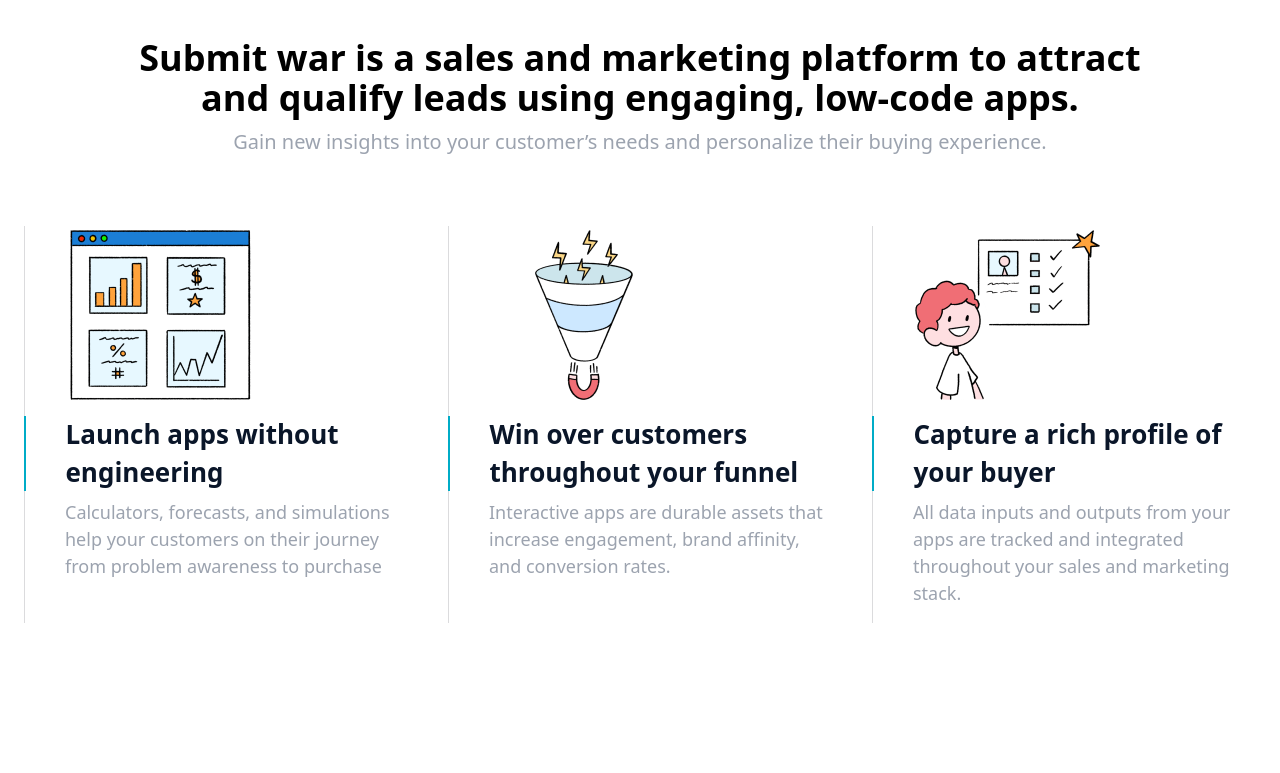
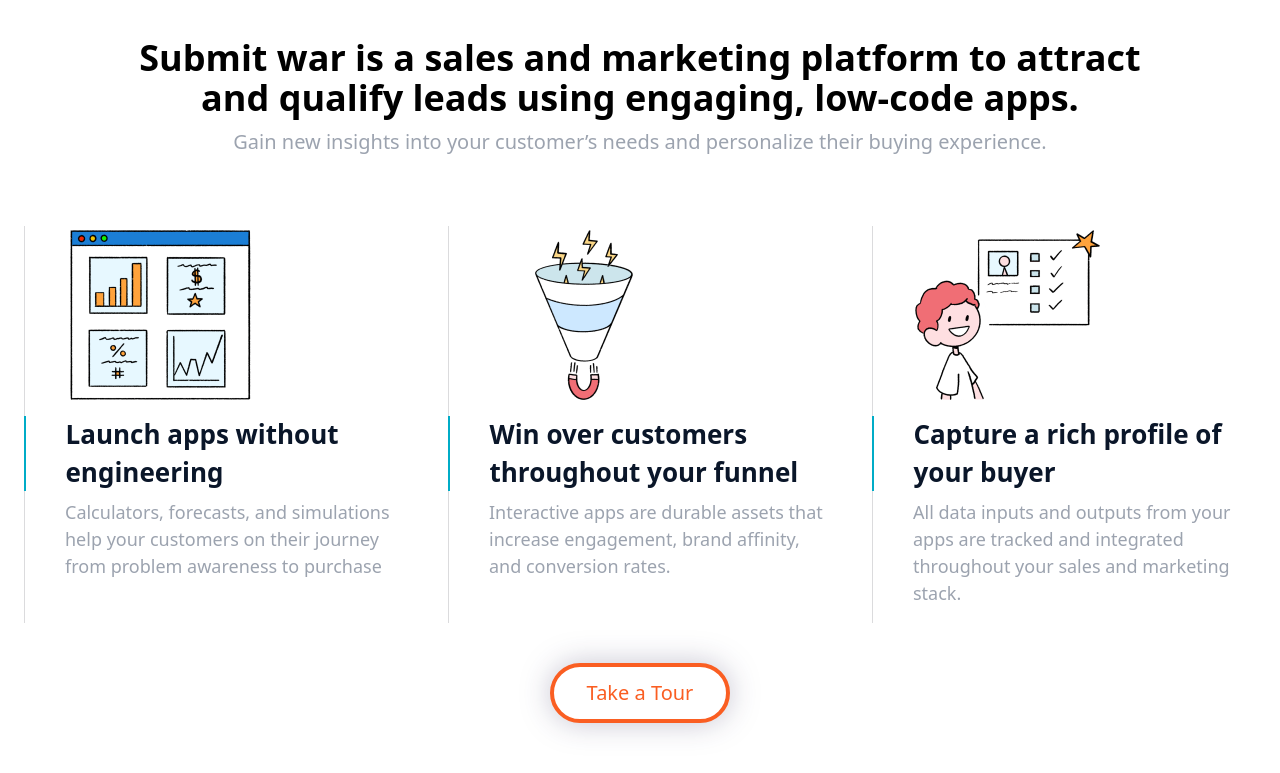
Before and after one commit to samirzjadhav/ecommerces-web, a Next.js app: page / in a window 1280 px wide. Shown: the part 2814-3587 px from the top of the page. Before the commit the page ends 3547 px from the top, so only its background shows below. Built offline with nearby package versions, Linux system fonts and the light colour scheme.

Commit message:
feat: added info btn

```diff
--- a/src/pages/index.js
+++ b/src/pages/index.js
@@ -212,6 +212,9 @@
               </p>
             </div>
           </div>
+          <div className="section flex justify-center items-center mt-[40px]">
+            <button className="info-btn">Take a Tour</button>
+          </div>
         </div>
       </div>
     </>
--- a/src/styles/globals.css
+++ b/src/styles/globals.css
@@ -181,3 +181,15 @@
 .img-discription {
   @apply ml-[40px] text-[18px] font-normal text-gray-400;
 }
+
+.info-btn {
+  @apply z-[9999] py-[7px] px-[20px] border-[4px] border-solid rounded-[80px] font-medium text-[20px] h-[60px] w-[180px];
+  filter: drop-shadow(0px 0px 15px rgba(26, 19, 72, 0.25));
+  white-space: nowrap;
+  overflow: show;
+  text-overflow: ellipsis;
+  cursor: pointer;
+  background: #ffffff;
+  border-color: #fa5e22;
+  color: #fa5e22;
+}
```
